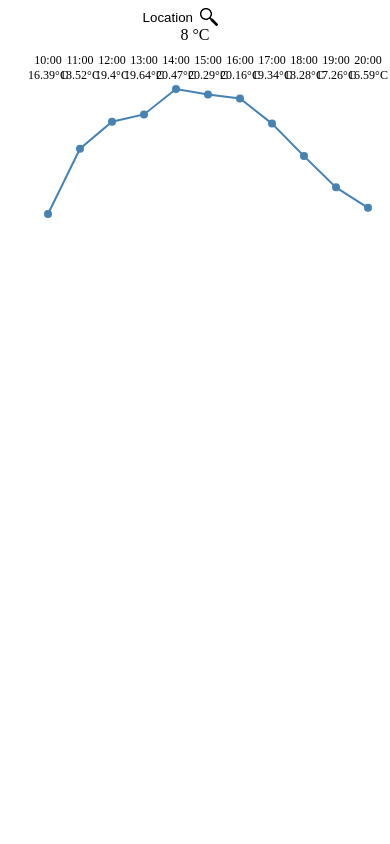
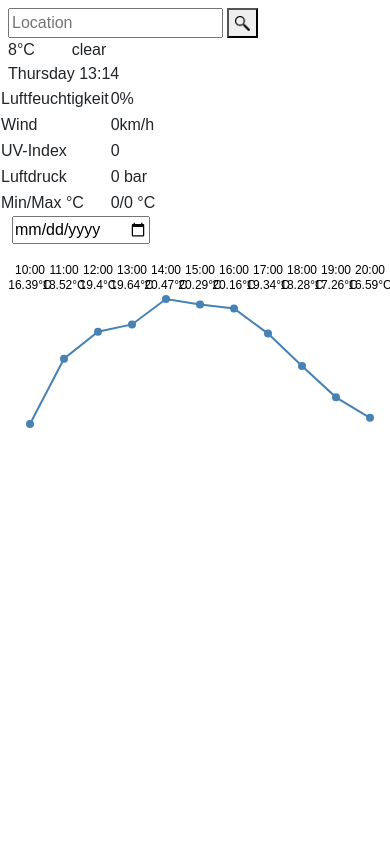
Before and after one commit to Mo2gen/jupiter2, a Django app: page / in a window 390 px wide; the page is wider, and only the part inside the window is pictured. Run offline with Django 4.2, Linux system fonts and the light colour scheme; data that the repository does not hold is empty; some libraries are stand-ins or nearby versions.

```diff
--- a/Jupiter/Jupiter_main/static/index.js
+++ b/Jupiter/Jupiter_main/static/index.js
@@ -13,6 +13,7 @@ async function startfun() {
   try {
     await getCurrentCoords();
     city = await getCityName(lat, long);
+
     document.getElementById('location').setAttribute("placeholder", city);
   } catch (error) {
     console.error(error);
--- a/Jupiter/Jupiter_main/static/indexcss.css
+++ b/Jupiter/Jupiter_main/static/indexcss.css
@@ -1,33 +1,3 @@
-{% load static %}
-#header{
-    width: 100%;
-    display: inline-grid;
-    grid-template-columns: repeat(2, 1fr); /* Two equal columns */
+* {
+    font-family: Arial, sans-serif;
 }
-#header > div{
-    margin-left: 5px;
-    display: inline-grid;
-}
-#location{
-    justify-self: right;
-    text-align: right;
-    border: 0;
-}
-#location::placeholder{
-    color: black;
-    opacity: 1;
-}
-#change {
-    align-items: center;
-    justify-content: center;
-    justify-self: left;
-    margin-left: 5px;
-    padding: 0;
-    border: none;
-    background-color: white;
-    border-radius: 50%;
-    cursor: pointer;
-}
-#currentTemp{
-    text-align: center;
-}
--- a/Jupiter/Jupiter_main/views.py
+++ b/Jupiter/Jupiter_main/views.py
@@ -1,9 +1,17 @@
 from django.shortcuts import render
 from Jupiter_Backend import api_calls
+from datetime import datetime
 
 def index(request):
     context = {
-        "currentTemp": 8
+        "currentTemp": 8,
+        "wind": 0,
+        "humidity": 0,
+        "uv": 0,
+        "pressure": 0,
+        "min": 0,
+        "max": 0,
+        "weather": 'clear',
+        "date": datetime.now().strftime('%A %H:%M')
     }
-    api_calls.getandsave()
-    return render(request, 'index.html', context)
+    return render(request, 'test.html', context)
--- /dev/null
+++ b/Jupiter/templates/test.html
@@ -0,0 +1,142 @@
+<!DOCTYPE html>
+{% load bootstrap5 %}
+{% bootstrap_css %}
+{% load static %}
+<html lang="en">
+<head>
+    <meta charset="UTF-8">
+    <title>Jupiter</title>
+    <link rel="stylesheet" href="{% static 'indexcss.css' %}">
+    <link rel="shortcut icon" type="image/x-icon" href="{% static 'favicon.ico' %}">
+    <script src="{% static 'index.js' %}"></script>
+    <script src="https://maps.googleapis.com/maps/api/js?key=AIzaSyApJ5QaTevQDcKAeHovgFJOeOurAPXGZxs&libraries=places"></script>
+    <script src="https://cdn.jsdelivr.net/npm/d3@7"></script>
+</head>
+<body onload="startfun()">
+    <div class="container-fluid m-0 p-0">
+        <div class="row">
+            <div class="col row">
+                <div class="col">
+                    <div class="flex-row ms-2 mt-2">
+                        <div>
+                            <input id="location" type="text" placeholder="Location" height="10px">
+                            <button id="change" type="submit" onclick=changeCity()><img src="{% static 'lupe.png' %}" width="15px" height="15px"></button>
+                        </div>
+                        <div class="row">
+                            <div class="col-2"> {{ currentTemp }}°C</div>
+                            <div class="col">{{ weather }}</div>
+                        </div>
+                        <div> {{ date }}</div>
+                    </div>
+                </div>
+            </div>
+            <div class="col">
+                <table>
+                    <tr>
+                        <td>Luftfeuchtigkeit</td>
+                        <td> {{ humidity }}%</td>
+                    </tr>
+                    <tr>
+                        <td>Wind</td>
+                        <td> {{ wind }}km/h</td>
+                    </tr>
+                    <tr>
+                        <td>UV-Index</td>
+                        <td> {{ uv }}</td>
+                    </tr>
+                    <tr>
+                        <td>Luftdruck</td>
+                        <td> {{ pressure }} bar</td>
+                    </tr>
+                    <tr>
+                        <td>Min/Max °C</td>
+                        <td> {{ min }}/{{ max }} °C</td>
+                    </tr>
+                </table>
+            </div>
+        </div>
+        <div class="row mw-100 ms-0 ps-0">
+            <div><input type="date"></div>
+            <div class="col p-0" id="chart" style="max-width: 100vw"></div>
+        </div>
+    </div>
+<script>
+        const data = [{'PK_timestamp': 1696926405.348035, 'timestamphour': 1696924800, 'normaltime': '2023-10-10 10:00:00', 'Temperature': 16.39}, {'PK_timestamp': 1696926405.348035, 'timestamphour': 1696928400, 'normaltime': '2023-10-10 11:00:00', 'Temperature': 18.52}, {'PK_timestamp': 1696926405.348035, 'timestamphour': 1696932000, 'normaltime': '2023-10-10 12:00:00', 'Temperature': 19.4}, {'PK_timestamp': 1696926405.348035, 'timestamphour': 1696935600, 'normaltime': '2023-10-10 13:00:00', 'Temperature': 19.64}, {'PK_timestamp': 1696926405.348035, 'timestamphour': 1696939200, 'normaltime': '2023-10-10 14:00:00', 'Temperature': 20.47}, {'PK_timestamp': 1696926405.348035, 'timestamphour': 1696942800, 'normaltime': '2023-10-10 15:00:00', 'Temperature': 20.29}, {'PK_timestamp': 1696926405.348035, 'timestamphour': 1696946400, 'normaltime': '2023-10-10 16:00:00', 'Temperature': 20.16}, {'PK_timestamp': 1696926405.348035, 'timestamphour': 1696950000, 'normaltime': '2023-10-10 17:00:00', 'Temperature': 19.34}, {'PK_timestamp': 1696926405.348035, 'timestamphour': 1696953600, 'normaltime': '2023-10-10 18:00:00', 'Temperature': 18.28}, {'PK_timestamp': 1696926405.348035, 'timestamphour': 1696957200, 'normaltime': '2023-10-10 19:00:00', 'Temperature': 17.26}, {'PK_timestamp': 1696926405.348035, 'timestamphour': 1696960800, 'normaltime': '2023-10-10 20:00:00', 'Temperature': 16.59}];
+
+        // Extract the minimum and maximum Temperature values
+        const temperatureValues = data.map(d => d.Temperature);
+        const minTemperature = d3.min(temperatureValues);
+        const maxTemperature = d3.max(temperatureValues);
+
+        const margin = { top: 30, right: 20, bottom: 20, left: 30 };
+        const width = window.innerWidth - margin.left - margin.right;
+        const height = 200 - margin.top - margin.bottom;
+
+        const svg = d3.select("#chart")
+            .append("svg")
+            .attr("width", width + margin.left + margin.right)
+            .attr("height", height + margin.top + margin.bottom)
+            .append("g")
+            .attr("transform", `translate(${margin.left},${margin.top})`);
+
+        const parseTime = d3.timeParse("%Y-%m-%d %H:%M:%S");
+
+        data.forEach(d => {
+            d.normaltime = parseTime(d.normaltime);
+        });
+
+        const x = d3.scaleTime()
+            .domain(d3.extent(data, d => d.normaltime))
+            .range([0, width]);
+
+        const y = d3.scaleLinear()
+            .domain([minTemperature, maxTemperature])
+            .range([height, 25]);
+
+        const line = d3.line()
+            .x(d => x(d.normaltime))
+            .y(d => y(d.Temperature));
+
+        svg.selectAll(".dot")
+            .data(data)
+            .enter()
+            .append("circle")
+            .attr("class", "dot")
+            .attr("cx", d => x(d.normaltime))
+            .attr("cy", d => y(d.Temperature))
+            .attr("r", 4)
+            .style("fill", "steelblue");
+
+        svg.selectAll(".label")
+            .data(data)
+            .enter()
+            .append("text")
+            .attr("class", "label")
+            .attr("x", d => x(d.normaltime))
+            .attr("y", 15)
+            .text(d => `${d.Temperature}°C`)
+            .style("font-size", "12px")
+            .style("text-anchor", "middle")
+            .style("alignment-baseline", "bottom");
+
+        svg.selectAll(".time-label")
+            .data(data)
+            .enter()
+            .append("text")
+            .attr("class", "time-label")
+            .attr("x", d => x(d.normaltime))
+            .attr("y", 0) // Use maxY for consistent positioning
+            .text(d => d3.timeFormat("%H:%M")(d.normaltime)) // Display time in HH:MM format
+            .style("font-size", "12px")
+            .style("text-anchor", "middle")
+            .style("alignment-baseline", "bottom");
+
+        svg.append("path")
+            .datum(data)
+            .attr("fill", "none")
+            .attr("stroke", "steelblue")
+            .attr("stroke-width", 2)
+            .attr("d", line);
+    </script>
+</body>
+</html>
```
